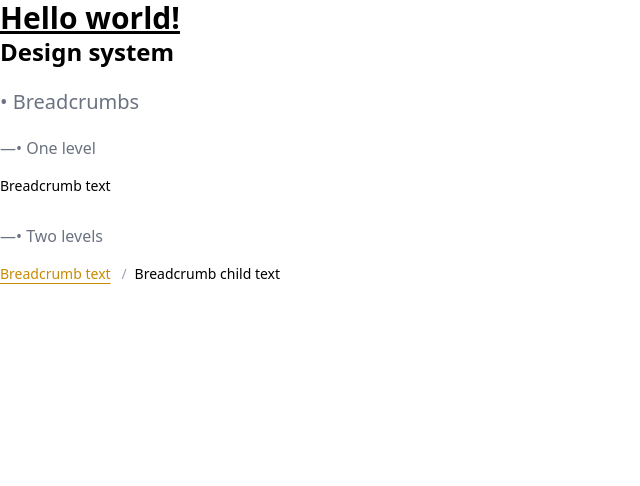
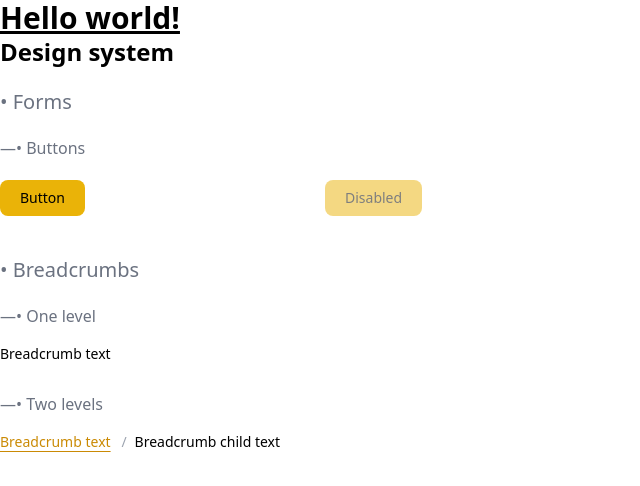
Before and after one commit to ZigaVukcevicDev/code-quest, an Angular app in the folder client/: page /design-system in a window 1280 px wide. Shown: the top 486 px of the page, without its empty margins (0-640 px from the left). Built offline with nearby package versions, Linux system fonts and the light colour scheme.

Commit message:
Add forms with buttons to design system page

```diff
--- a/client/src/app/layout/design-system-page/design-system-page.component.html
+++ b/client/src/app/layout/design-system-page/design-system-page.component.html
@@ -1,9 +1,42 @@
 <h2 class="text-2xl mb-5"><strong>Design system</strong></h2>
 
+<!-- Forms -->
+<h3 class="text-xl text-gray-500 mb-5">&bull; Forms</h3>
+
+<!-- Buttons -->
+<h4 class="text-md text-gray-500 mb-5">&mdash;&bull; Buttons</h4>
+<div
+  class="mb-10 grid gap-5 grid-cols-1 md:grid-cols-2 lg:grid-cols-3 xl:grid-cols-4"
+>
+  <div>
+    <button
+      type="button"
+      class="px-5 py-2 text-sm text-center text-black transition-all bg-yellow-500 rounded-lg cursor-pointer hover:text-yellow-500 hover:bg-black active:bg-yellow-900 active:text-white"
+    >
+      Button
+    </button>
+  </div>
+  <div>
+    <button
+      type="button"
+      class="px-5 py-2 text-center text-black transition-all bg-yellow-500 rounded-lg cursor-not-allowed text-sm disabled:opacity-50"
+      disabled
+    >
+      Disabled
+    </button>
+  </div>
+</div>
+<!-- / Buttons -->
+<!-- / Forms -->
+
+<!-- Breadcrumbs -->
 <h3 class="text-xl text-gray-500 mb-5">&bull; Breadcrumbs</h3>
 
-<h4 class="text-md text-gray-500 mb-1">&mdash;&bull; One level</h4>
-<zv-breadcrumbs [breadcrumbs]="breadcrumbsExample1"></zv-breadcrumbs>
+<div class="mb-10">
+  <h4 class="text-md text-gray-500 mb-1">&mdash;&bull; One level</h4>
+  <zv-breadcrumbs [breadcrumbs]="breadcrumbsExample1"></zv-breadcrumbs>
 
-<h4 class="text-md text-gray-500 mt-4 mb-1">&mdash;&bull; Two levels</h4>
-<zv-breadcrumbs [breadcrumbs]="breadcrumbsExample2"></zv-breadcrumbs>
+  <h4 class="text-md text-gray-500 mt-4 mb-1">&mdash;&bull; Two levels</h4>
+  <zv-breadcrumbs [breadcrumbs]="breadcrumbsExample2"></zv-breadcrumbs>
+</div>
+<!-- / Breadcrumbs -->
```
